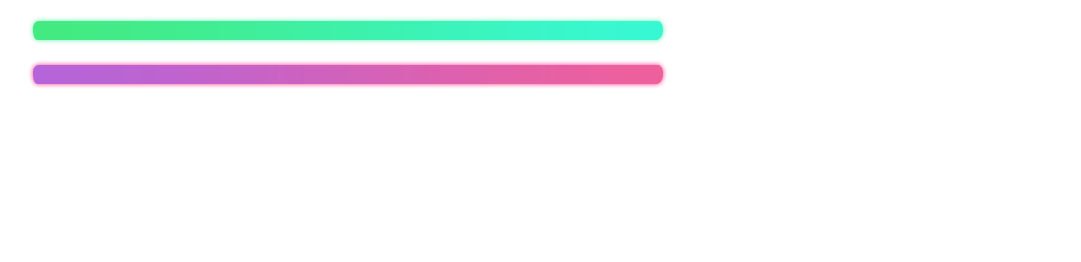
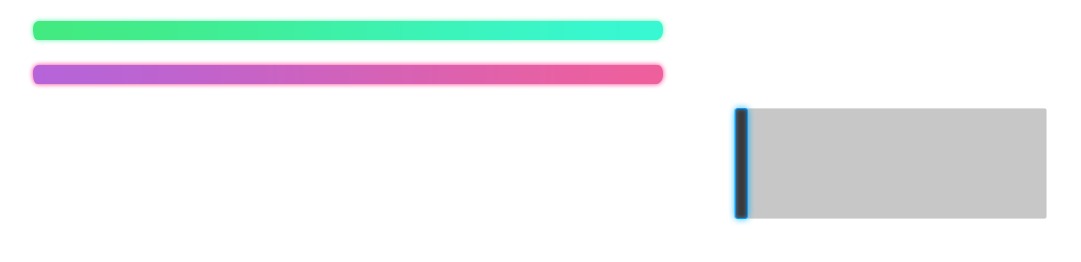
Before and after one commit to eliahilse/var, a plain HTML site: page index.html in a window 1280 px wide. Shown: the whole page, without its empty margins (0-1081 px from the left). Drawn offline with Linux system fonts and the light colour scheme.

Commit message:
background

```diff
--- a/index.html
+++ b/index.html
@@ -2,4 +2,5 @@
 <img src="./newHealthBar.png">
 <img src="./newManaBar.png">
 <img src="./newWhiteBg.png">
+  <img src="./new-bg.png">
 </html>
```
